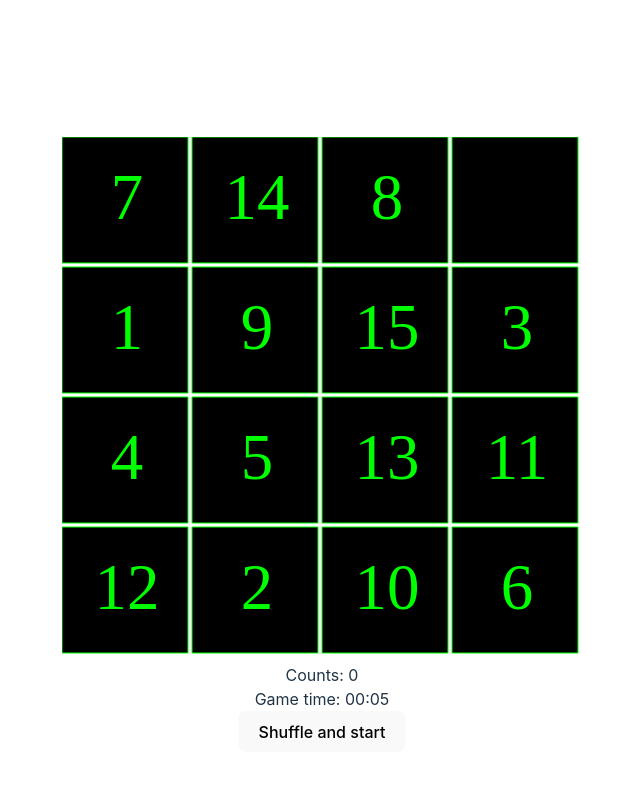
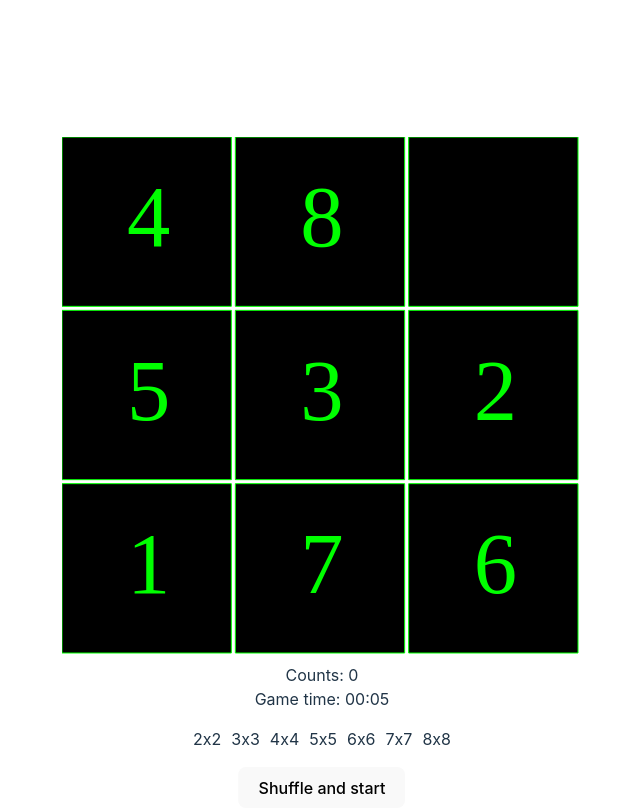
Before and after one commit to Danhalf/gem-puzzle, a website built with Vite: page index.html in a window 1280 px wide. Shown: the whole page, without its empty margins (318-958 px from the left). Built offline with nearby package versions, Linux system fonts and the light colour scheme.

Commit message:
fix: field

```diff
--- /dev/null
+++ b/game/checkers.js
@@ -0,0 +1,25 @@
+import { FIELD_SIZE } from "./constants";
+import { sliceArray } from "./helpers";
+
+export const checkWin = (combination, length = FIELD_SIZE ** 2 - 1) => {
+   const currentCombination = sliceArray(combination, FIELD_SIZE);
+   const winCombination = sliceArray(
+      [...Array.from({ length }, (_, i) => i + 1), 0],
+      FIELD_SIZE
+   );
+   return currentCombination.join`` === winCombination.join``;
+};
+
+export const isSolutionPossible = (cells) => {
+   let count;
+   let sum = cells.flat().map(((element, index, array) => {
+      let count = 0;
+      for (let c = index; c < array.length; c++) element > array[c] && 0 != array[c] && count++;
+      return count
+   })).reduce(((acc, curr) => acc + curr), 0);
+   return cells.forEach(((el, idx) => {
+      el.forEach((elem => {
+         0 === elem && (count = idx + 1)
+      }))
+   })), sum += count, sum % 2 == cells.length % 2
+}
--- a/game/constants.js
+++ b/game/constants.js
@@ -1,4 +1,4 @@
-export const FIELD_SIZE = 4;
+export let FIELD_SIZE = 3;
 export const ZERO = 0;
 export const GAP = 4;
 export const FILL_COLOR = 'black';
--- a/game/index.js
+++ b/game/index.js
@@ -4,27 +4,37 @@ import {
   debounce,
   displayTime,
 } from './helpers';
+import { checkWin, isSolutionPossible } from './checkers';
 import { FIELD_SIZE, GAP, FILL_COLOR, COLOR, ZERO } from './constants';
 
-const { log: __ } = console;
-
-let turnCounter = 1;
-let gameTime = 0;
+let turnCounter = localStorage.getItem('turnCounter') || 0;
+let gameTime = localStorage.getItem('gameTime') || 0;
 
 export const renderCanvas = (selector = document.getElementById('app')) => {
   const { offsetWidth, offsetHeight } = document.body;
   const canvasSize = (offsetWidth + offsetHeight) / 2;
   const getCanvasSize = () => ~~canvasSize * 0.5;
-  //   __(canvasSize);
   selector.innerHTML = `
-<canvas id='canvas' width=${getCanvasSize()} height=${getCanvasSize()}>
-</canvas>
-<section id='info'>
-   <div>Counts: <span id='counter'>0</span></div>
-   <div>Game time: <span id='time'>00:00</span></div>
-   <div></div>
-   <button id='shuffle'>Shuffle and start</button>
-</section>
+  <canvas
+    id='canvas'
+    width=${getCanvasSize()}
+    height=${getCanvasSize()}>
+  </canvas>
+  <section id='info'>
+    <div>Counts: <span id='counter'>${turnCounter}</span></div>
+    <div>Game time: <span id='time'>${displayTime(gameTime)}</span></div>
+    <ul class='game-mode'>
+      <li class='mode' data-mode='2'>2х2</li>
+      <li class='mode' data-mode='3'>3х3</li>
+      <li class='mode' data-mode='4'>4х4</li>
+      <li class='mode' data-mode='5'>5х5</li>
+      <li class='mode' data-mode='6'>6х6</li>
+      <li class='mode' data-mode='7'>7х7</li>
+      <li class='mode' data-mode='8'>8х8</li>
+    </ul>
+    </div>
+    <button id='shuffle'>Shuffle and start</button>
+  </section>
 `;
   canvas.style.width = canvas.width = getCanvasSize();
   canvas.style.height = canvas.height = getCanvasSize();
@@ -33,18 +43,34 @@ export const renderCanvas = (selector = document.getElementById('app')) => {
   initGame(CELL_SIZE);
 };
 
+const selectMode = () => {
+  const modes = document.querySelectorAll('.mode');
+  modes.forEach(e => {
+    e.addEventListener('click', () => {
+      FIELD_SIZE = e.dataset.mode
+    })
+  })
+}
+
+
 const clearGameData = () => {
-  turnCounter = 1;
+  turnCounter = 0;
   gameTime = 0;
 };
 
+
 const timer = setInterval(() => {
   const domTimer = document.getElementById('time');
+  let gameTime = localStorage.getItem('gameTime') || 0;
   gameTime++;
+  localStorage.setItem('gameTime', gameTime)
   domTimer.textContent = displayTime(gameTime);
 }, 1000);
 
 export const initGame = (CELL_SIZE) => {
+
+  selectMode()
+
   const canvas = document.getElementById('canvas');
   const ctx = canvas.getContext('2d');
   const domCounter = document.getElementById('counter');
@@ -56,21 +82,17 @@ export const initGame = (CELL_SIZE) => {
 
   let activeCell = null;
 
-  const getTurnCounter = (count) => {
-    turnCounter++;
-    domCounter.textContent = count;
+  const getTurnCounter = () => {
+    let turnCounter = localStorage.getItem('turnCounter') || 0;
+    localStorage.setItem('turnCounter', ++turnCounter);
+    domCounter.textContent = turnCounter;
   };
 
-  const checkWin = (combination, length = FIELD_SIZE ** 2 - 1) => {
-    const currentCombination = sliceArray(combination, FIELD_SIZE);
-    const winCombination = sliceArray(
-      [...Array.from({ length }, (_, i) => i + 1), 0],
-      FIELD_SIZE
-    );
-    return currentCombination.join`` === winCombination.join``;
-  };
+
 
   const fillField = () => {
+
+
     const cells = [];
     const rowValues = new Set();
     while (rowValues.size < FIELD_SIZE ** 2) {
@@ -79,6 +101,8 @@ export const initGame = (CELL_SIZE) => {
     }
 
     const filledCells = sliceArray(rowValues, FIELD_SIZE);
+
+    if (!isSolutionPossible(filledCells)) return fillField()
 
     filledCells.map((value, row) => {
       for (let column = 0; column < FIELD_SIZE; column++) {
@@ -91,13 +115,14 @@ export const initGame = (CELL_SIZE) => {
         });
       }
     });
-
     return cells;
   };
 
   const cells = JSON.parse(localStorage.getItem('cells')) || fillField();
+  console.log(isSolutionPossible(sliceArray(cells.map(e => e.value)), FIELD_SIZE))
 
   const draw = (cells) => {
+
     ctx.clearRect(ZERO, ZERO, canvas.width, canvas.height);
     for (const key in cells) {
       if (Object.hasOwnProperty.call(cells, key)) {
@@ -161,11 +186,15 @@ export const initGame = (CELL_SIZE) => {
     if (isNearZero) {
       zeroCell.value = value;
       activeCellValue.value = ZERO;
-      getTurnCounter(turnCounter);
+      getTurnCounter();
       localStorage.setItem('cells', JSON.stringify(cells));
       draw(cells);
       const cellsValues = cells.map(({ value }) => value);
-      __(checkWin(cellsValues));
+      if (checkWin(cellsValues)) {
+        clearGameData()
+        renderCanvas()
+        alert('Win')
+      }
     }
   });
 
@@ -173,6 +202,8 @@ export const initGame = (CELL_SIZE) => {
     const newCells = fillField();
     clearGameData();
     renderCanvas();
+    localStorage.setItem('turnCounter', 0);
+    localStorage.setItem('gameTime', 0);
     localStorage.setItem('cells', JSON.stringify(newCells));
     draw(newCells);
   });
--- a/main.js
+++ b/main.js
@@ -1,17 +1,15 @@
 import './style.css';
-import { initGame, renderCanvas } from '/game';
+import { renderCanvas } from '/game';
 import { debounce } from './game/helpers';
 
 const app = document.querySelector('#app');
 
 const { offsetWidth, offsetHeight } = document.body;
-const canvasSize = (offsetWidth + offsetHeight) / 2;
 
-const getCanvasSize = () => ~~canvasSize * 0.5;
 
 renderCanvas(app);
 
 window.addEventListener(
-  'resize',
-  debounce(() => renderCanvas(app))
+   'resize',
+   debounce(() => renderCanvas(app))
 );
--- a/style.css
+++ b/style.css
@@ -96,6 +96,21 @@ button:focus-visible {
   height: 100%;
 }
 
+.game-mode {
+  display: flex;
+  list-style: none;
+  gap: 10px;
+  padding: 0;
+}
+
+.game-mode li {
+  cursor: pointer;
+}
+
+.game-mode li:hover {
+  text-decoration: underline;
+}
+
 @media (prefers-color-scheme: light) {
   :root {
     color: #213547;
```
